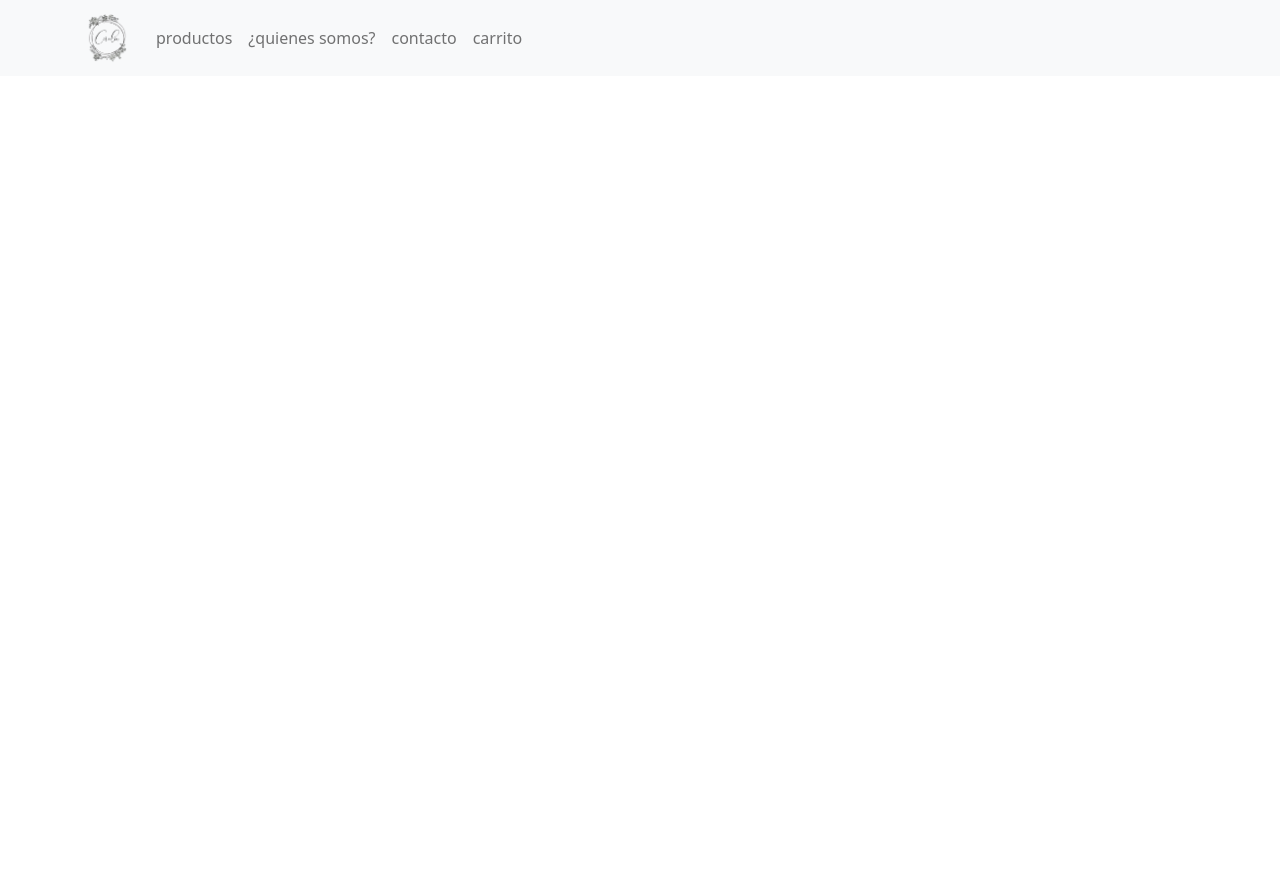
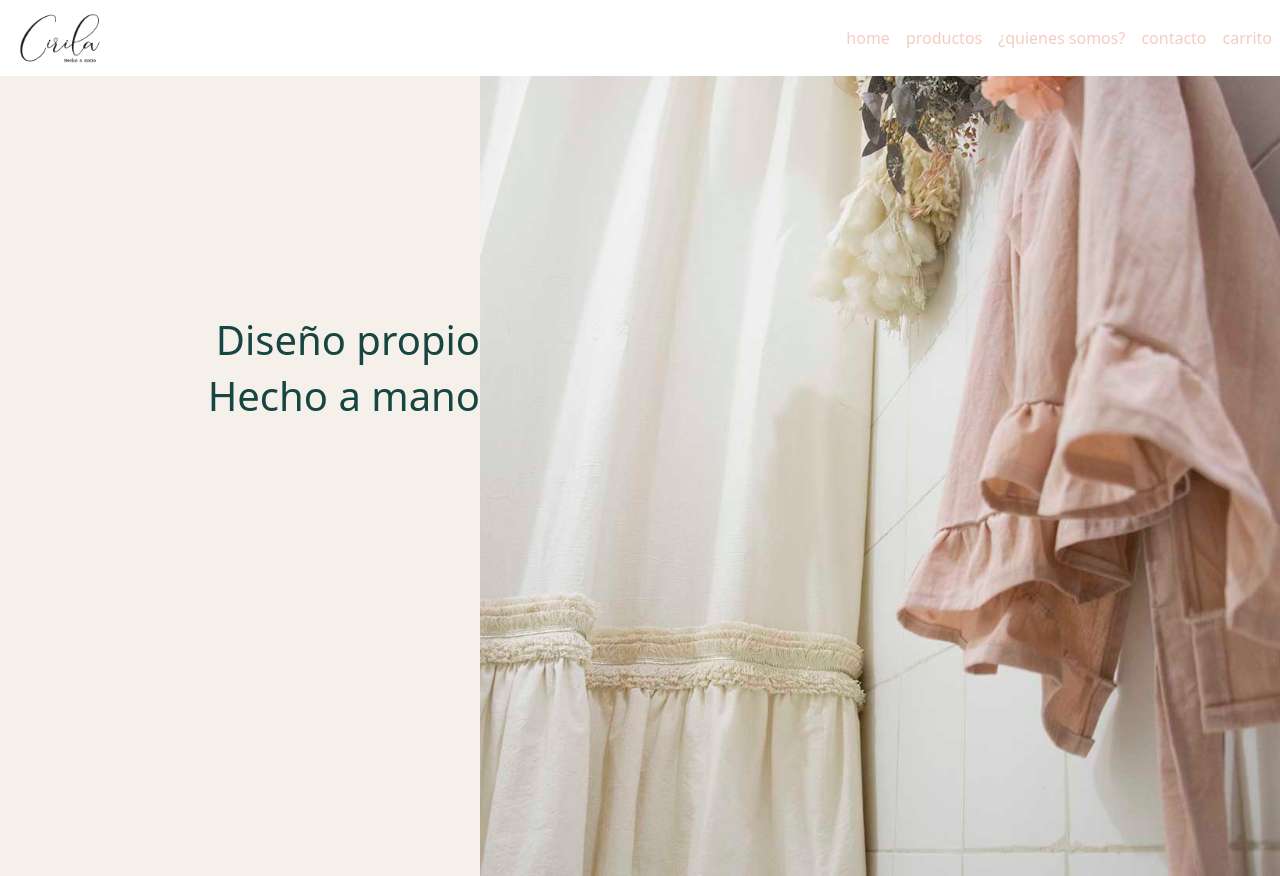
Before and after one commit to macarenagimenez/cirila-usuario, a React (Create React App) app: page / in a window 1280 px wide. Before the commit the page ends 800 px from the top, so only its background shows below. Built offline with nearby package versions, Linux system fonts and the light colour scheme.

Commit message:
structure header

```diff
--- a/src/App.css
+++ b/src/App.css
@@ -1,3 +1,5 @@
 .App {
   text-align: center;
+
+  margin: auto;
 }
--- a/src/App.js
+++ b/src/App.js
@@ -1,14 +1,14 @@
 import React from "react";
 import LandingPage from "./components/LandingPage";
+
 import "bootstrap/dist/css/bootstrap.min.css";
-
 import "./App.css";
 
 function App() {
   return (
-    <>
+    <div className="App">
       <LandingPage />
-    </>
+    </div>
   );
 }
 
--- /dev/null
+++ b/src/components/Header.css
@@ -0,0 +1,15 @@
+.Header {
+  background-color: #f5f0ea;
+}
+
+.textHeader {
+  text-align: right;
+  color: #174642;
+  margin-top: 50%;
+}
+
+.imgHeader {
+  width: 800px;
+  display: flex;
+  align-items: right;
+}
--- /dev/null
+++ b/src/components/Header.js
@@ -0,0 +1,27 @@
+import React from "react";
+import { Row, Col } from "react-bootstrap";
+import "./Header.css";
+
+export default function Header() {
+  return (
+    <section>
+      <div className="Header">
+        <Row className="g-0">
+          <Col>
+            <div className="textHeader">
+              <h1>Diseño propio</h1>
+              <h1>Hecho a mano</h1>{" "}
+            </div>
+          </Col>
+          <Col>
+            <img
+              src="images/imgheader.jpg"
+              alt="GaiaCirilaHeader"
+              className="imgHeader"
+            />
+          </Col>
+        </Row>
+      </div>
+    </section>
+  );
+}
--- a/src/components/LandingPage.js
+++ b/src/components/LandingPage.js
@@ -1,9 +1,12 @@
 import React from "react";
 import Menu from "./Menu";
+import Header from "./Header";
+
 export default function LandingPage() {
   return (
     <>
       <Menu />
+      <Header />
     </>
   );
 }
--- a/src/components/Menu.css
+++ b/src/components/Menu.css
@@ -1,4 +1,3 @@
-.NavMenu {
-  display: flex;
-  align-items: flex-end;
+.NavBar {
+  background-color: #ffffff;
 }
--- a/src/components/Menu.js
+++ b/src/components/Menu.js
@@ -2,31 +2,31 @@ import React from "react";
 import { Container } from "react-bootstrap";
 import Nav from "react-bootstrap/Nav";
 import Navbar from "react-bootstrap/Navbar";
+import MenuButton from "../reuse components/MenuButton";
 
 export default function Menu() {
   return (
     <>
-      <Navbar bg="light" expand="lg">
-        <Container>
+      <Navbar expand="lg" className="NavBar">
         <Navbar.Brand>
           <img
-              src="images/logoCirila.png"
-              width="50"
+            src="images/logo.png"
+            width="100%"
             height="50"
             className="d-inline-block align-top"
             alt="GaiaCirila Logo"
           />{" "}
         </Navbar.Brand>
         <Navbar.Toggle aria-controls="basic-navbar-nav" />
-          <Navbar.Collapse id="basic-navbar-nav NavMenu">
-            <Nav className="me-auto ">
-              <Nav.Link href="#home">productos</Nav.Link>
-              <Nav.Link href="#quienesomos">¿quienes somos?</Nav.Link>
-              <Nav.Link href="#contacto">contacto</Nav.Link>
-              <Nav.Link href="#carrito">carrito</Nav.Link>
+        <Navbar.Collapse id="basic-navbar-nav ">
+          <Nav className="ms-auto">
+            <MenuButton link="#home" name="home" />
+            <MenuButton link="#productos" name="productos" />
+            <MenuButton link="#quienesSomos" name="¿quienes somos?" />
+            <MenuButton link="#contacto" name="contacto" />
+            <MenuButton link="#carrito" name="carrito" />
           </Nav>
         </Navbar.Collapse>
-        </Container>
       </Navbar>
     </>
   );
--- /dev/null
+++ b/src/reuse components/MenuButton.js
@@ -0,0 +1,10 @@
+import React from "react";
+import Nav from "react-bootstrap/Nav";
+
+export default function MenuButton(props) {
+  return (
+    <Nav.Link href={props.link} style={{ color: "#f5ccc3" }}>
+      {props.name}
+    </Nav.Link>
+  );
+}
```
Also changed, not shown: public/images/imgheader.jpg (added), public/images/logo.png (added). Lines whose indentation alone changed are shown as unchanged.
